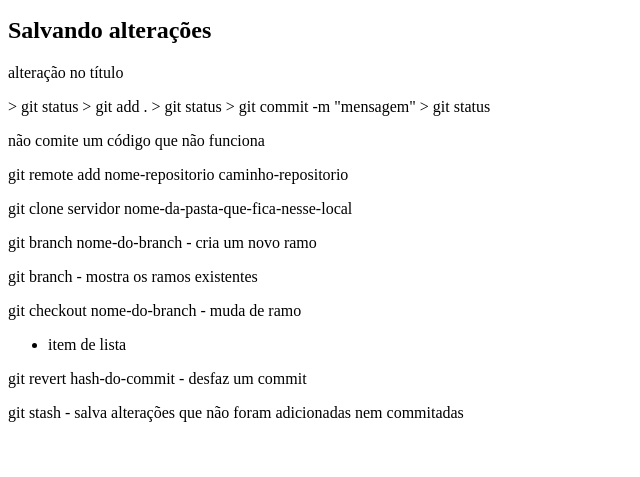
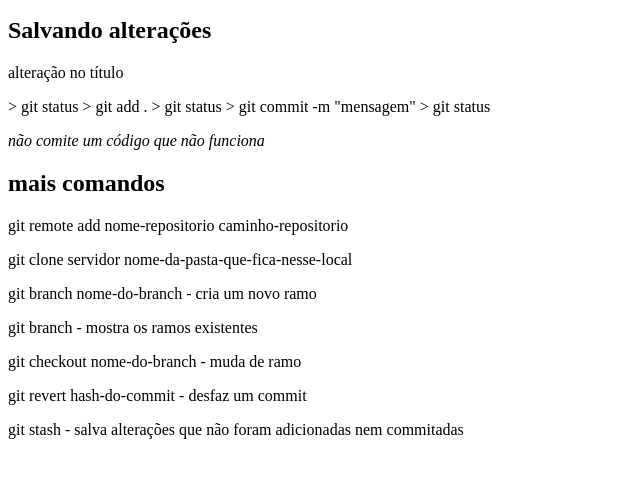
Before and after one commit to vanelmlima/git-github, a plain HTML site: page index.html in a window 1280 px wide. Shown: the part 127-604 px from the top of the page, without its empty margins (0-640 px from the left). Drawn offline with Linux system fonts and the light colour scheme.

Commit message:
removendo extras e organizando

```diff
--- a/index.html
+++ b/index.html
@@ -19,15 +19,13 @@ index.html
 	> git commit -m "mensagem"
 	> git status
 </p>
-<p>
-	não comite um código que não funciona
-</p>
+<p><em>não comite um código que não funciona</em></p>
+<h2>mais comandos</h2>
 <p>git remote add nome-repositorio caminho-repositorio</p>
 <p>git clone servidor nome-da-pasta-que-fica-nesse-local</p>
 <p>git branch nome-do-branch - cria um novo ramo</p>
 <p>git branch - mostra os ramos existentes</p>
 <p>git checkout nome-do-branch - muda de ramo</p>
-<ul><li>item de lista</li></ul>
 
 <p>git revert hash-do-commit - desfaz um commit</p>
 
```
